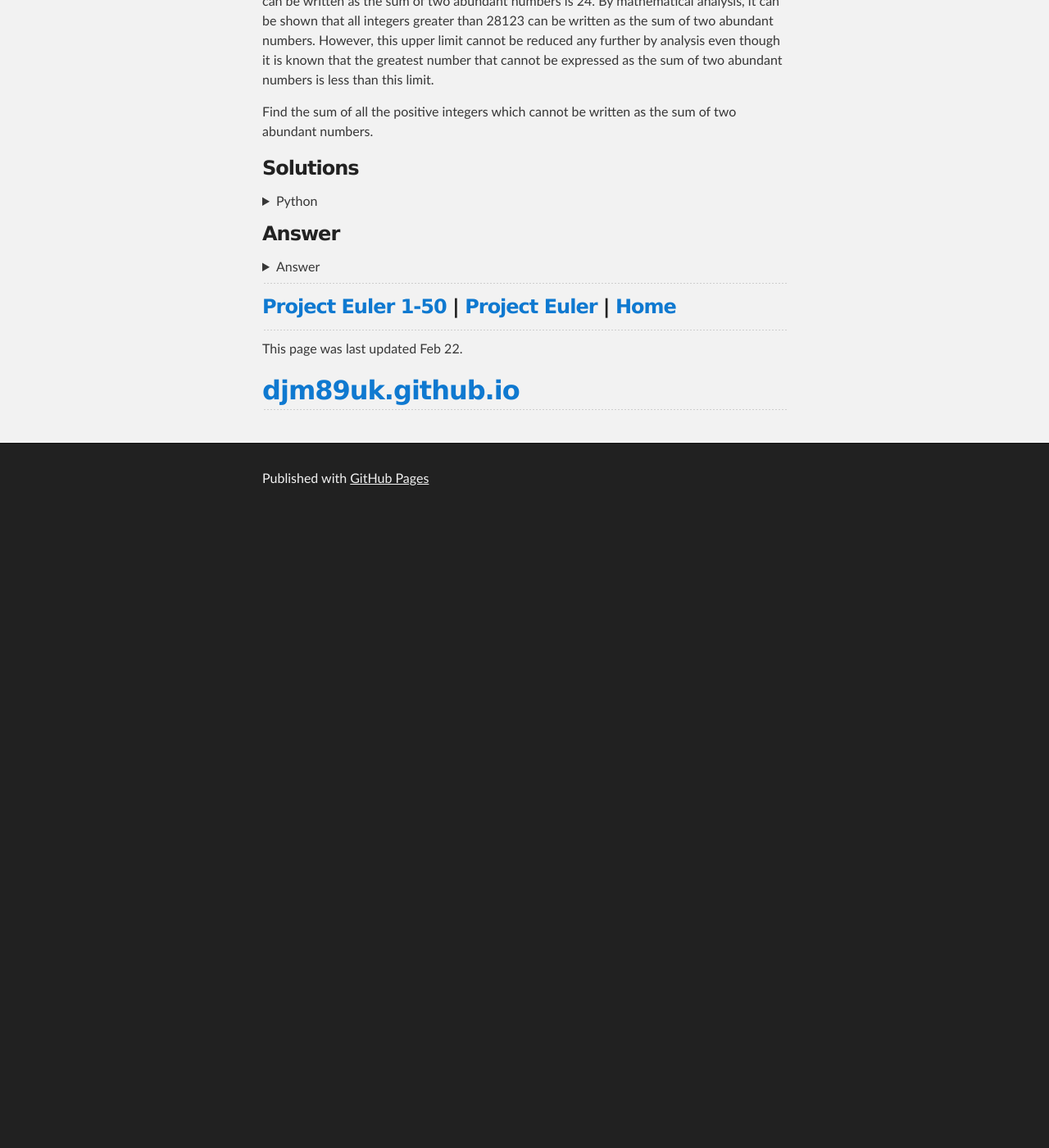
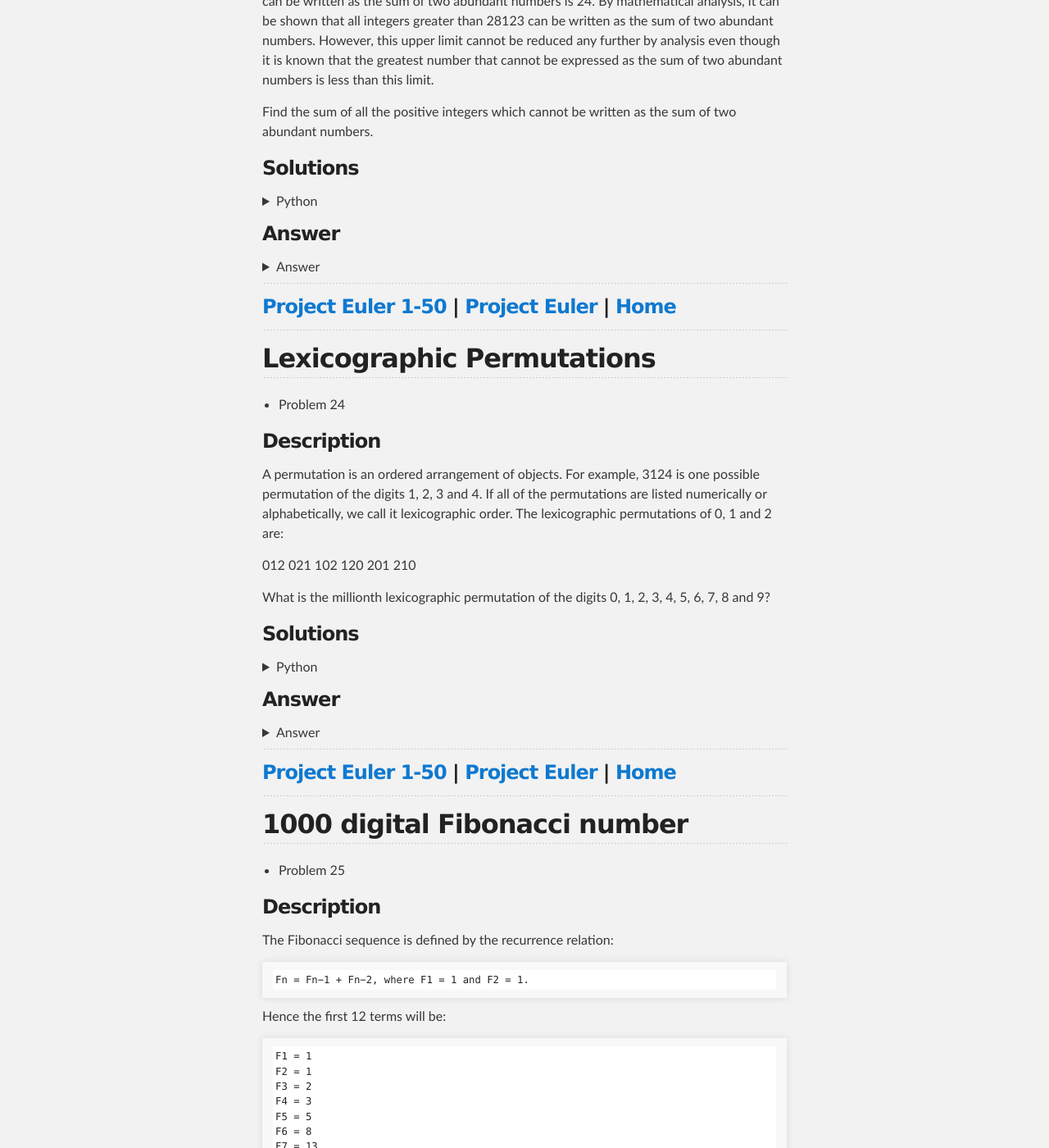
Before and after one commit to djm89uk/djm89uk.github.io, a Jekyll site: the page built from euler_1.md, in a window 1280 px wide and 1400 px high, scrolled down 17795 px. Shown: the whole window at 82% size. Built offline with Jekyll 4.4.1, drawn with Linux system fonts in a browser that asks for light colours; our own code applies the rules of GitHub Pages for plain Markdown files; before the commit the page ends 18425 px from its top, so only the background shows below that; some of the changed text lies outside the part shown.

Commit message:
Update euler_1.md

```diff
--- a/euler_1.md
+++ b/euler_1.md
@@ -29,8 +29,8 @@ These are the first 50 challenges from the site.
 21. [Amicable numbers](#amicable-numbers) 🗸
 22. [Names scores](#names-scores) 🗸
 23. [Non-abundant sums](#non-abundant-sums) 🗸
-24. [Lexicographic permutations](#lexicographic-permutations)
-25. [1000-digit Fibonacci number](#1000-digit-fibonacci-number)
+24. [Lexicographic permutations](#lexicographic-permutations) 🗸
+25. [1000-digit Fibonacci number](#1000-digit-fibonacci-number) 🗸
 26. [Reciprocal cycles](#reciprocal-cycles)
 27. [Quadratic primes](#quadratic-primes)
 28. [Number spiral diagonals](#number-spiral-diagonals)
@@ -2065,6 +2065,147 @@ This provides the answer in 10 minutes.
 
 ---
 
+## Lexicographic Permutations
+
+- Problem 24
+
+### Description
+
+
+A permutation is an ordered arrangement of objects. For example, 3124 is one possible permutation of the digits 1, 2, 3 and 4. If all of the permutations are listed numerically or alphabetically, we call it lexicographic order. The lexicographic permutations of 0, 1 and 2 are:
+
+012   021   102   120   201   210
+
+What is the millionth lexicographic permutation of the digits 0, 1, 2, 3, 4, 5, 6, 7, 8 and 9?
+
+### Solutions
+
+<details>
+
+<summary markdown="span">Python</summary>
+
+Each integer changes with the factorial of the index (e.g. the 10th index will change every 9! iterations).  We can write a simple python code to solve:
+
+~~~py
+import math
+import time
+
+t0 = time.time()
+integers = list(range(0,10))
+r = 999999
+string = ""
+for i in range(9,-1,-1):
+    a = int(r//math.factorial(i))
+    r -= a*math.factorial(i)
+    x = integers.pop(a)
+    string += str(x)
+t1 = time.time()
+
+print("1 millionth lexicographic number = {}".format(string))
+print("execution time = {} s.".format(t1-t0))
+~~~
+
+This provides the answer in 10 nanoseconds.
+
+</details>
+
+
+### Answer
+
+<details>
+
+<summary markdown="span">Answer</summary>
+
+~~~
+2783915460
+~~~
+
+</details>
+
+---
+
+### [Project Euler 1-50](#contents) | [Project Euler](./euler.md) | [Home](./index.md)
+
+---
+
+## 1000 digital Fibonacci number
+
+- Problem 25
+
+### Description
+
+The Fibonacci sequence is defined by the recurrence relation:
+
+    Fn = Fn−1 + Fn−2, where F1 = 1 and F2 = 1.
+
+Hence the first 12 terms will be:
+
+    F1 = 1
+    F2 = 1
+    F3 = 2
+    F4 = 3
+    F5 = 5
+    F6 = 8
+    F7 = 13
+    F8 = 21
+    F9 = 34
+    F10 = 55
+    F11 = 89
+    F12 = 144
+
+The 12th term, F12, is the first term to contain three digits.
+
+What is the index of the first term in the Fibonacci sequence to contain 1000 digits?
+
+### Solutions
+
+<details>
+
+<summary markdown="span">Python</summary>
+
+A simple python code to solve:
+
+~~~py
+import time
+
+t0 = time.time()
+a = 1
+b = 1
+l = 1
+i = 2
+while l != 1000:
+    c = a + b
+    l = len(str(c))
+    a = b
+    b = c
+    i += 1
+t1= time.time()
+print("i = {}".format(i))
+print("execution time = {} seconds.",format(t1-t0))
+~~~
+
+This provides the answer in 22 milliseconds.
+
+</details>
+
+
+### Answer
+
+<details>
+
+<summary markdown="span">Answer</summary>
+
+~~~
+4782
+~~~
+
+</details>
+
+---
+
+### [Project Euler 1-50](#contents) | [Project Euler](./euler.md) | [Home](./index.md)
+
+---
 
 This page was last updated Feb 22.
 
```
